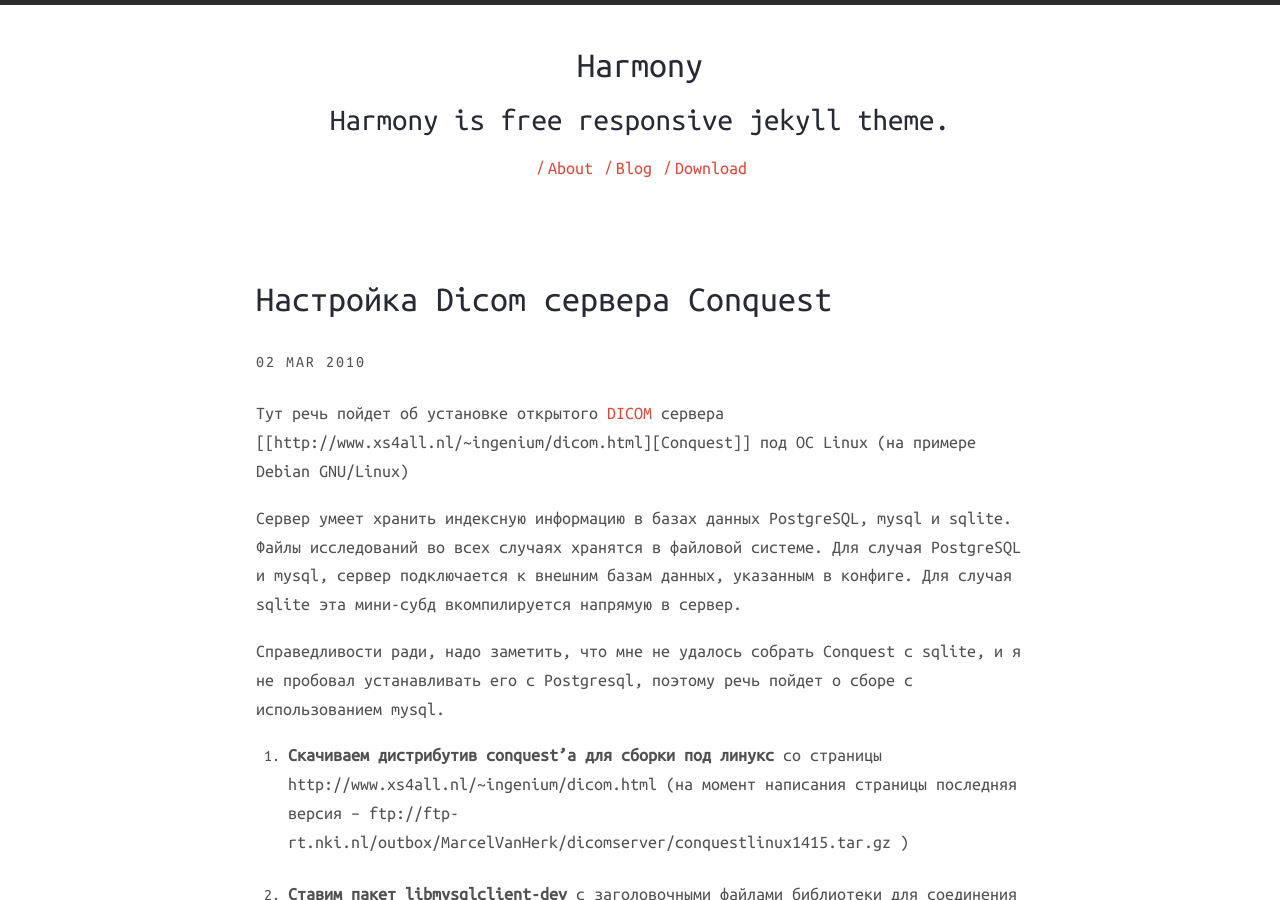
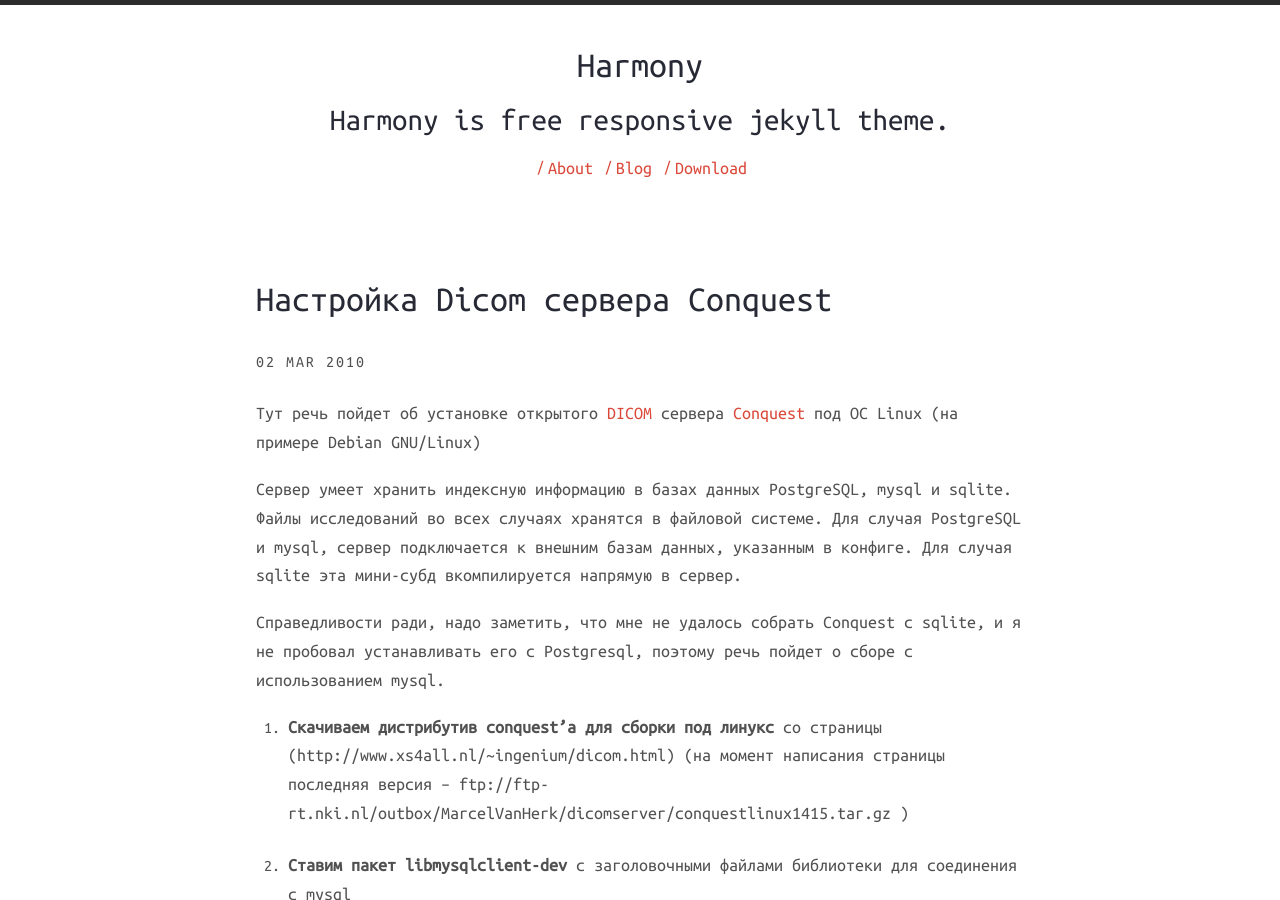
Before and after one commit to dhyannataraj/dhyannataraj.github.io, a Jekyll site: the page built from _posts/2010-03-02-Building-and-configuring-Conquest-DICOM-for-linux.markdown, in a window 1280 px wide and 900 px high. Built offline with Jekyll 4.4.1, drawn with Linux system fonts in a browser that asks for light colours; nearby versions of some CDN libraries; part of the change alters nothing that is shown.

Commit message:
Update 2010-03-02-Building-and-configuring-Conquest-DICOM-for-linux.markdown

```diff
--- a/_posts/2010-03-02-Building-and-configuring-Conquest-DICOM-for-linux.markdown
+++ b/_posts/2010-03-02-Building-and-configuring-Conquest-DICOM-for-linux.markdown
@@ -7,14 +7,14 @@ categories:
 - blog
 ---
 
-Тут речь пойдет об установке открытого [DICOM](http://ru.wikipedia.org/wiki/Dicom) сервера [[http://www.xs4all.nl/~ingenium/dicom.html][Conquest]] под ОС Linux (на примере Debian GNU/Linux)
+Тут речь пойдет об установке открытого [DICOM](http://ru.wikipedia.org/wiki/Dicom) сервера [Conquest](http://www.xs4all.nl/~ingenium/dicom.html) под ОС Linux (на примере Debian GNU/Linux)
 
 Сервер умеет хранить индексную информацию в базах данных PostgreSQL, mysql и sqlite. Файлы исследований во всех случаях хранятся в файловой системе.
 Для случая PostgreSQL и mysql, сервер подключается к внешним базам данных, указанным в конфиге. Для случая sqlite эта мини-субд вкомпилируется напрямую в сервер.
 
 Справедливости ради, надо заметить, что мне не удалось собрать Conquest с sqlite, и я не пробовал устанавливать его с Postgresql, поэтому речь пойдет о сборе с использованием mysql.
 
-1. **Скачиваем дистрибутив conquest'а для сборки под линукс** со страницы http://www.xs4all.nl/~ingenium/dicom.html (на момент написания страницы последняя версия -- ftp://ftp-rt.nki.nl/outbox/MarcelVanHerk/dicomserver/conquestlinux1415.tar.gz )
+1. **Скачиваем дистрибутив conquest'а для сборки под линукс** со страницы (http://www.xs4all.nl/~ingenium/dicom.html) (на момент написания страницы последняя версия -- ftp://ftp-rt.nki.nl/outbox/MarcelVanHerk/dicomserver/conquestlinux1415.tar.gz )
 
 2. **Ставим пакет  libmysqlclient-dev** с заголовочными файлами библиотеки для соединения с mysql
 
```
